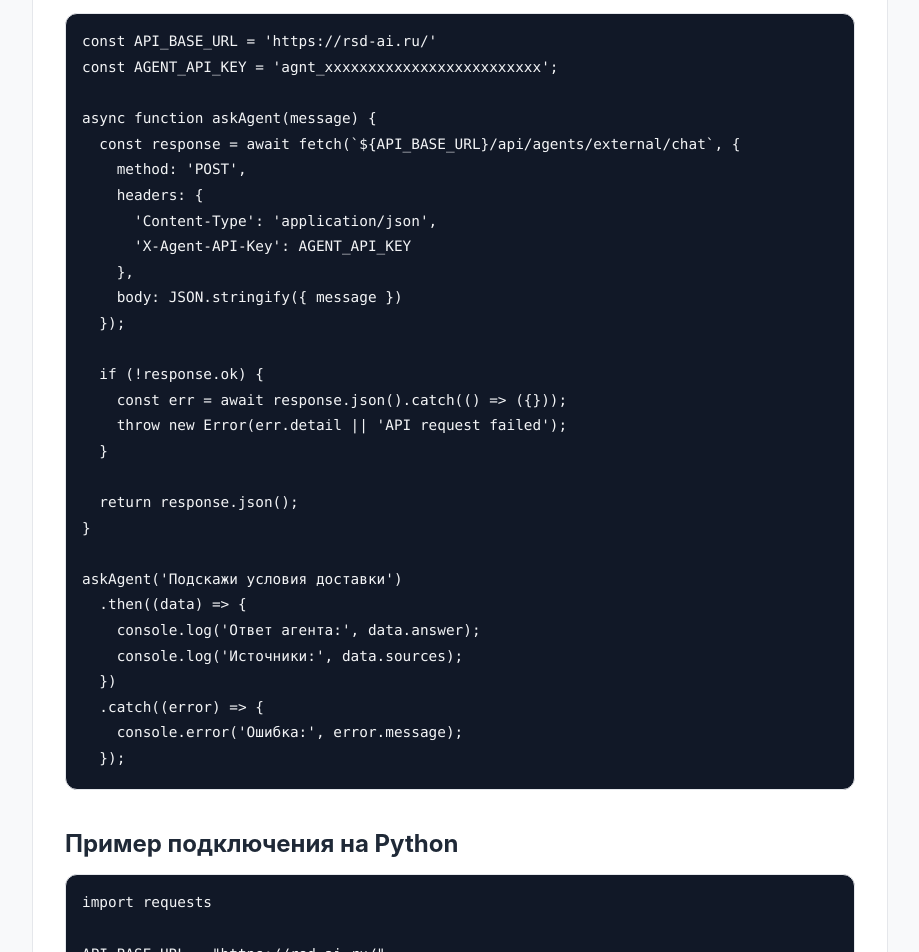
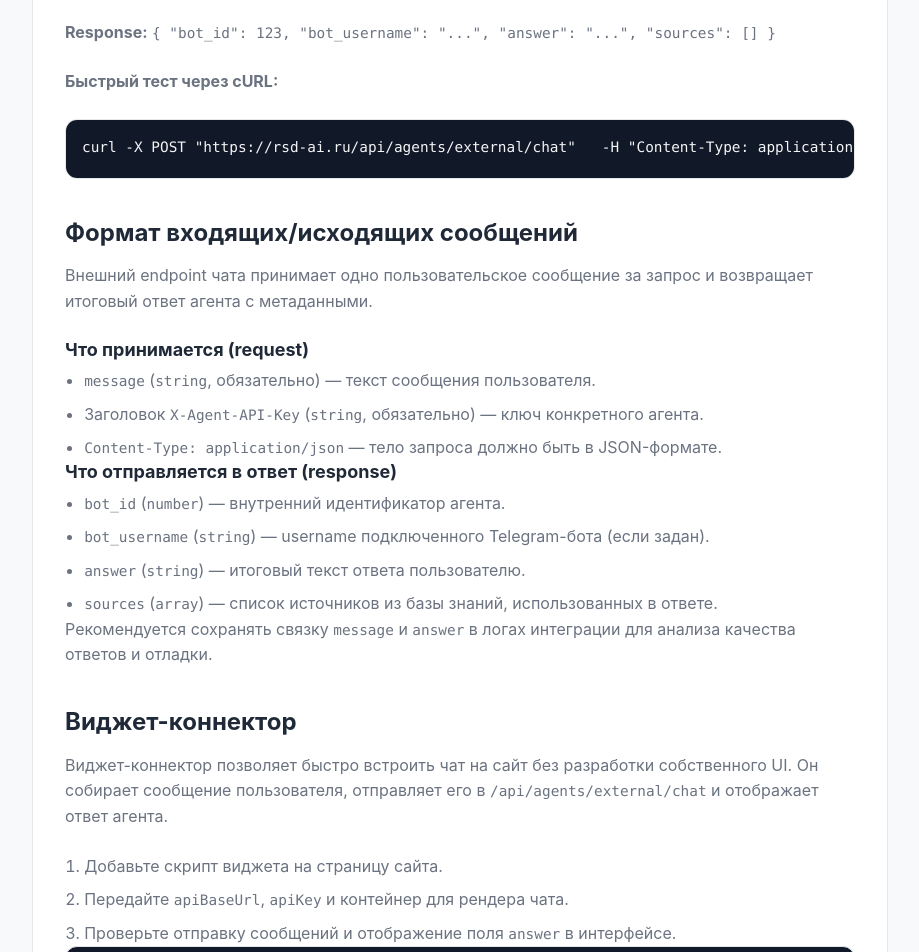
Before and after one commit to glinochka/RSD, a React (Vite) app in the folder frontend/: page /documentation in a window 1280 px wide. Shown: the part 1780-2732 px from the top of the page, without its empty margins (336-1255 px from the left). Built offline with nearby package versions, Linux system fonts and the light colour scheme; no server answers.

Commit message:
обновление документации

```diff
--- a/frontend/src/pages/DocumentationPage.jsx
+++ b/frontend/src/pages/DocumentationPage.jsx
@@ -9,12 +9,16 @@ const SECTIONS = [
   { id: 'scenarios', title: 'Сценарии использования' },
   { id: 'api-auth', title: 'Авторизация API' },
   { id: 'api-chat-endpoint', title: 'Endpoint внешнего чата' },
+  { id: 'message-format', title: 'Формат входящих/исходящих сообщений' },
+  { id: 'widget-connector', title: 'Виджет-коннектор' },
+  { id: 'telegram-userbot-creds', title: 'api_id и api_hash для Telegram userbot' },
+  { id: 'api-errors', title: 'Коды ошибок и диагностика' },
   { id: 'api-js-example', title: 'Пример на JavaScript' },
   { id: 'api-python-example', title: 'Пример на Python' },
   { id: 'production-tips', title: 'Рекомендации для production' },
 ];
 
-const JS_EXAMPLE = `const API_BASE_URL = 'https://rsd-ai.ru/'
+const JS_EXAMPLE = `const API_BASE_URL = 'https://rsd-ai.ru'
 const AGENT_API_KEY = 'agnt_xxxxxxxxxxxxxxxxxxxxxxxxx';
 
 async function askAgent(message) {
@@ -46,7 +50,7 @@ askAgent('Подскажи условия доставки')
 
 const PYTHON_EXAMPLE = `import requests
 
-API_BASE_URL = "https://rsd-ai.ru/"
+API_BASE_URL = "https://rsd-ai.ru"
 AGENT_API_KEY = "agnt_xxxxxxxxxxxxxxxxxxxxxxxxx"
 
 def ask_agent(message: str) -> dict:
@@ -66,6 +70,23 @@ if __name__ == "__main__":
     data = ask_agent("Какие услуги вы оказываете?")
     print("Ответ агента:", data.get("answer"))
     print("Источники:", data.get("sources"))`;
+
+const CURL_EXAMPLE = `curl -X POST "https://rsd-ai.ru/api/agents/external/chat" \
+  -H "Content-Type: application/json" \
+  -H "X-Agent-API-Key: agnt_xxxxxxxxxxxxxxxxxxxxxxxxx" \
+  -d '{"message":"Подскажите стоимость внедрения"}'`;
+
+const WIDGET_CONNECTOR_EXAMPLE = `<script src="https://rsd-ai.ru/widget-connector.js"></script>
+<script>
+  window.RSDWidget.init({
+    apiBaseUrl: "https://rsd-ai.ru",
+    apiKey: "agnt_xxxxxxxxxxxxxxxxxxxxxxxxx",
+    containerId: "rsd-chat",
+    title: "Онлайн-консультант",
+    placeholder: "Напишите ваш вопрос...",
+  });
+</script>
+<div id="rsd-chat"></div>`;
 
 const DocumentationContent = () => {
   const [activeSection, setActiveSection] = useState(SECTIONS[0].id);
@@ -120,6 +141,11 @@ const DocumentationContent = () => {
             Схема работы: вы создаете агента в панели управления, настраиваете промпт и документы, получаете
             персональный API-ключ, после чего можете подключить чат на сайте или любую внешнюю систему.
           </p>
+          <ul>
+            <li>Если интеграция проходит впервые, начните с теста через cURL.</li>
+            <li>После успешного теста перенесите вызов в backend вашего проекта.</li>
+            <li>Только потом подключайте frontend-виджет и пользовательские сценарии.</li>
+          </ul>
         </section>
 
         <section id="create-agent">
@@ -189,10 +215,121 @@ const DocumentationContent = () => {
             <code>X-Agent-API-Key: &lt;ваш_ключ&gt;</code>
           </p>
           <p>
-            <strong>Body:</strong> <code>{'{ "message": "Ваш вопрос" }'}</code>
+            <strong>Body:</strong> <code>{'{ "message": "Ваш вопрос" }'}</code> (поле <code>message</code> обязательно)
           </p>
           <p>
             <strong>Response:</strong> <code>{'{ "bot_id": 123, "bot_username": "...", "answer": "...", "sources": [] }'}</code>
+          </p>
+          <p>
+            <strong>Быстрый тест через cURL:</strong>
+          </p>
+          <pre>
+            <code>{CURL_EXAMPLE}</code>
+          </pre>
+        </section>
+
+        <section id="message-format">
+          <h2>Формат входящих/исходящих сообщений</h2>
+          <p>
+            Внешний endpoint чата принимает одно пользовательское сообщение за запрос и возвращает итоговый ответ
+            агента с метаданными.
+          </p>
+          <h3>Что принимается (request)</h3>
+          <ul>
+            <li>
+              <code>message</code> (<code>string</code>, обязательно) — текст сообщения пользователя.
+            </li>
+            <li>
+              Заголовок <code>X-Agent-API-Key</code> (<code>string</code>, обязательно) — ключ конкретного агента.
+            </li>
+            <li>
+              <code>Content-Type: application/json</code> — тело запроса должно быть в JSON-формате.
+            </li>
+          </ul>
+          <h3>Что отправляется в ответ (response)</h3>
+          <ul>
+            <li>
+              <code>bot_id</code> (<code>number</code>) — внутренний идентификатор агента.
+            </li>
+            <li>
+              <code>bot_username</code> (<code>string</code>) — username подключенного Telegram-бота (если задан).
+            </li>
+            <li>
+              <code>answer</code> (<code>string</code>) — итоговый текст ответа пользователю.
+            </li>
+            <li>
+              <code>sources</code> (<code>array</code>) — список источников из базы знаний, использованных в ответе.
+            </li>
+          </ul>
+          <p>
+            Рекомендуется сохранять связку <code>message</code> и <code>answer</code> в логах интеграции для анализа
+            качества ответов и отладки.
+          </p>
+        </section>
+
+        <section id="widget-connector">
+          <h2>Виджет-коннектор</h2>
+          <p>
+            Виджет-коннектор позволяет быстро встроить чат на сайт без разработки собственного UI. Он собирает сообщение
+            пользователя, отправляет его в <code>/api/agents/external/chat</code> и отображает ответ агента.
+          </p>
+          <ol>
+            <li>Добавьте скрипт виджета на страницу сайта.</li>
+            <li>Передайте <code>apiBaseUrl</code>, <code>apiKey</code> и контейнер для рендера чата.</li>
+            <li>Проверьте отправку сообщений и отображение поля <code>answer</code> в интерфейсе.</li>
+          </ol>
+          <pre>
+            <code>{WIDGET_CONNECTOR_EXAMPLE}</code>
+          </pre>
+          <p>
+            Для production не публикуйте ключ в открытом фронтенде: используйте серверный прокси или подписанные
+            короткоживущие токены доступа.
+          </p>
+        </section>
+
+        <section id="telegram-userbot-creds">
+          <h2>api_id и api_hash для Telegram userbot</h2>
+          <p>
+            Для подключения Telegram userbot нужны <code>api_id</code> и <code>api_hash</code> приложения Telegram.
+            Эти значения выдаются в личном кабинете разработчика Telegram.
+          </p>
+          <ol>
+            <li>
+              Перейдите на <code>my.telegram.org</code> и войдите по номеру телефона аккаунта, который будет работать как
+              userbot.
+            </li>
+            <li>
+              Откройте раздел <code>API development tools</code> и создайте приложение (название и short name).
+            </li>
+            <li>
+              Скопируйте выданные <code>api_id</code> и <code>api_hash</code> и сохраните их в секретах backend.
+            </li>
+          </ol>
+          <p>
+            Не передавайте <code>api_hash</code> в клиентский код и не публикуйте в репозитории. Для каждого окружения
+            (dev/stage/prod) используйте отдельное безопасное хранение секретов.
+          </p>
+        </section>
+
+        <section id="api-errors">
+          <h2>Коды ошибок и диагностика</h2>
+          <ul>
+            <li>
+              <code>400 Bad Request</code> — невалидный JSON или отсутствует поле <code>message</code>.
+            </li>
+            <li>
+              <code>401/403</code> — отсутствует или некорректный <code>X-Agent-API-Key</code>.
+            </li>
+            <li>
+              <code>429</code> — превышен лимит запросов, добавьте ретраи с паузой.
+            </li>
+            <li>
+              <code>5xx</code> — временная ошибка сервера, повторите запрос с экспоненциальной задержкой.
+            </li>
+          </ul>
+          <p>
+            Для диагностики сохраняйте <code>status code</code>, тело ответа и <code>request id</code> (если передается в
+            заголовках) в логах интеграции.
           </p>
         </section>
 
```
